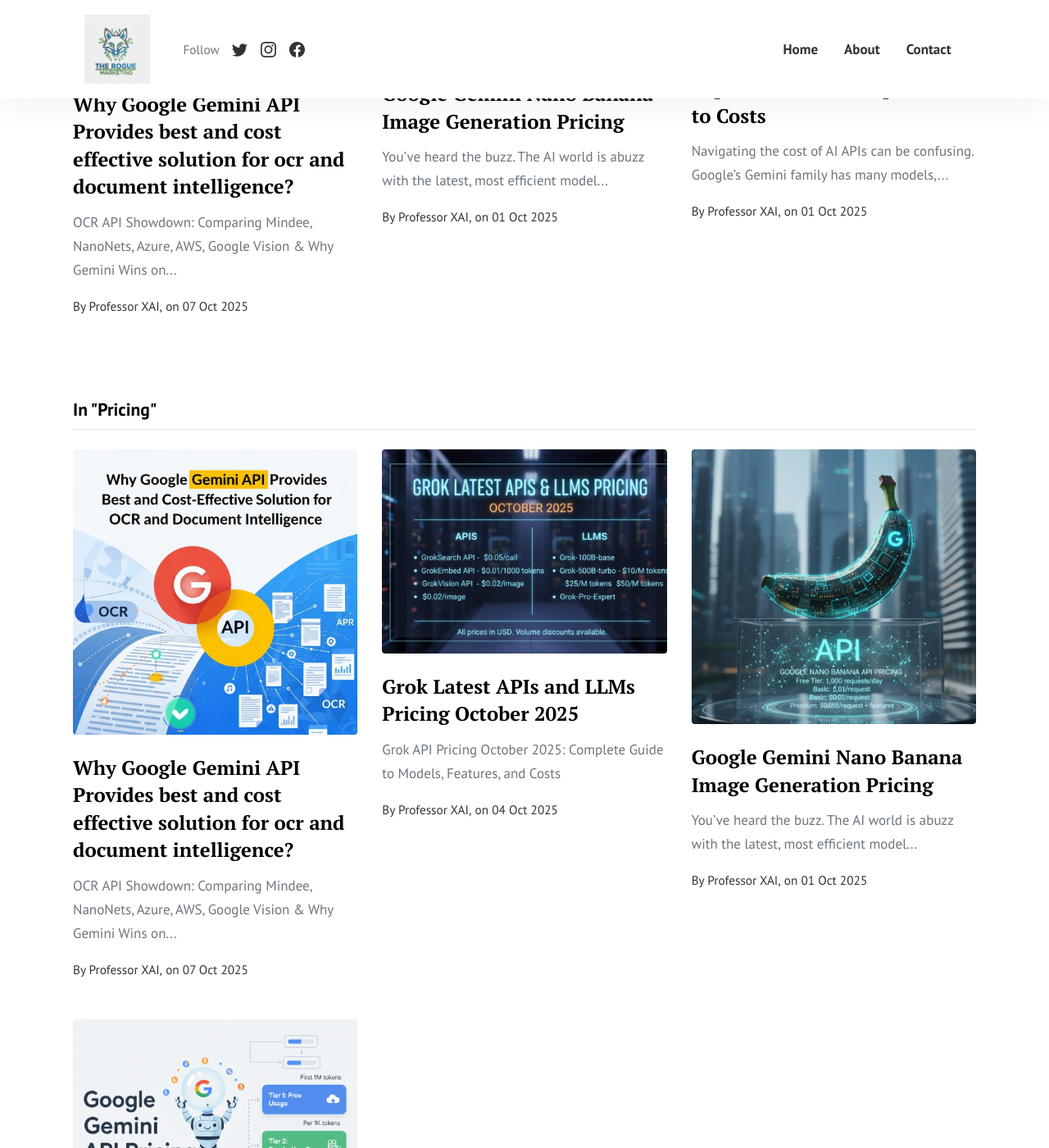
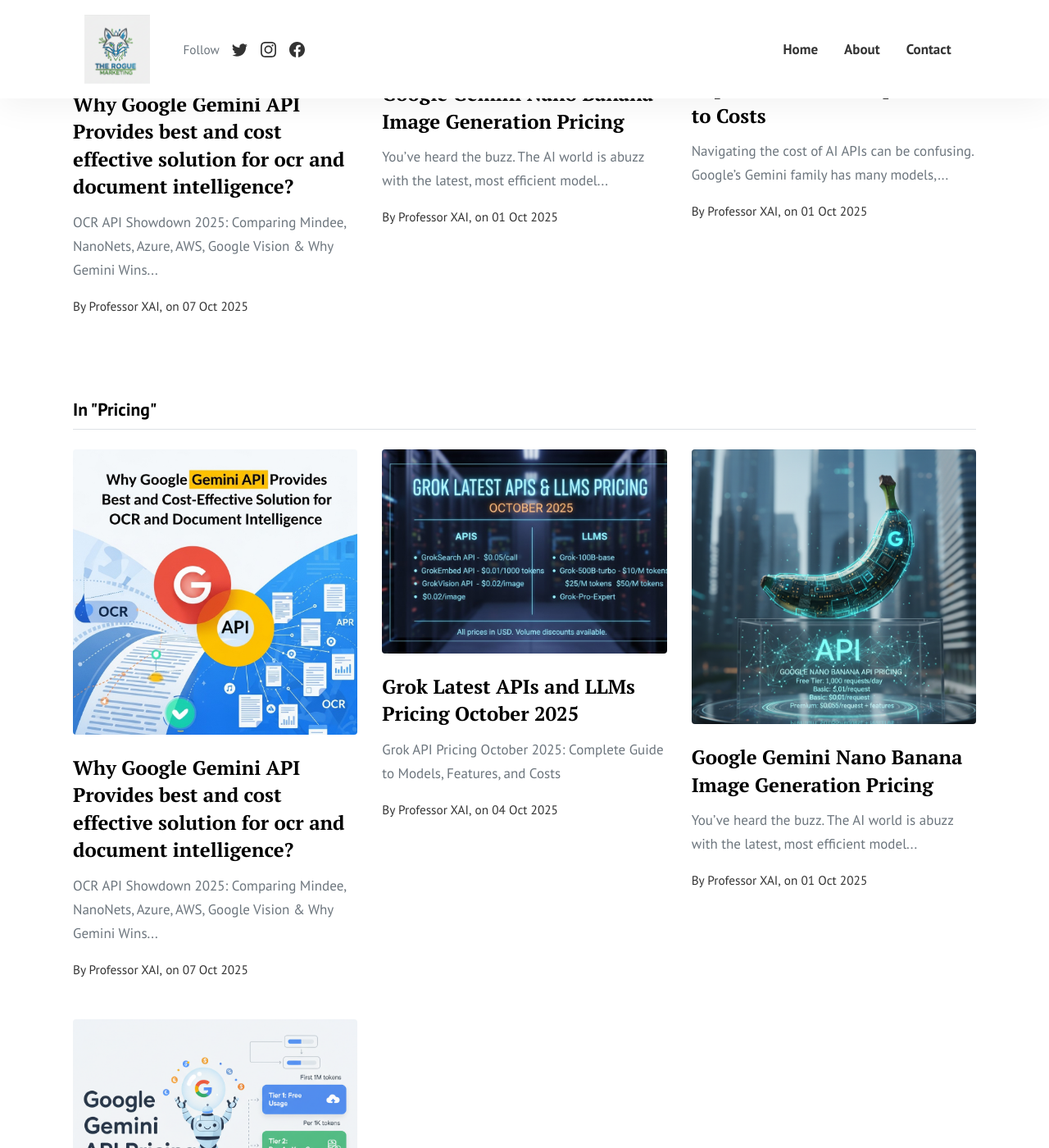
Before and after one commit to the-rogue-marketing/the-rogue-marketing.github.io, a Jekyll site: the page built from pages/categories.html, in a window 1280 px wide and 1400 px high, scrolled down 10730 px. Shown: the whole window at 82% size. Built offline with Jekyll 4.4.1, drawn with Linux system fonts in a browser that asks for light colours; some of the changed text lies outside the part shown.

Commit message:
Update 2025-10-07-why-google-gemini-2.5-pro-api-provides-best-and-cost-effective-solution-for-ocr-and-document-intelligence.md

```diff
--- a/_posts/2025-10-07-why-google-gemini-2.5-pro-api-provides-best-and-cost-effective-solution-for-ocr-and-document-intelligence.md
+++ b/_posts/2025-10-07-why-google-gemini-2.5-pro-api-provides-best-and-cost-effective-solution-for-ocr-and-document-intelligence.md
@@ -7,7 +7,7 @@
 ---
 
 
-# OCR API Showdown: Comparing Mindee, NanoNets, Azure, AWS, Google Vision & Why Gemini Wins on Cost
+### OCR API Showdown 2025: Comparing Mindee, NanoNets, Azure, AWS, Google Vision & Why Gemini Wins on Cost
 
 
 In today's digital transformation era, Optical Character Recognition (OCR) has become essential for businesses dealing with documents, invoices, receipts, and various text extraction needs. With multiple cloud providers and specialized services offering OCR solutions, choosing the right one can be challenging. Let's dive deep into the major players and discover why Google's Gemini API might be the most cost-effective solution.
```
